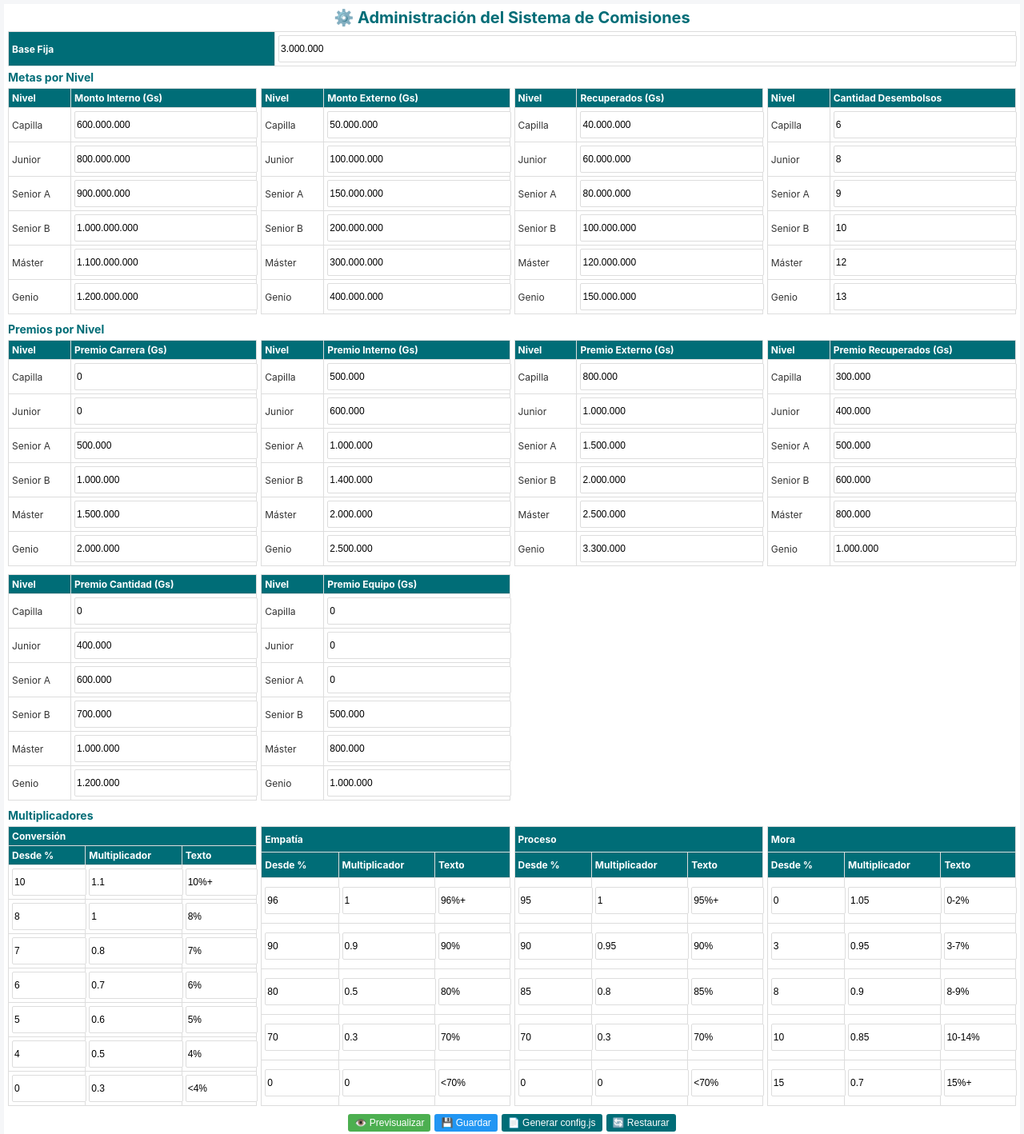
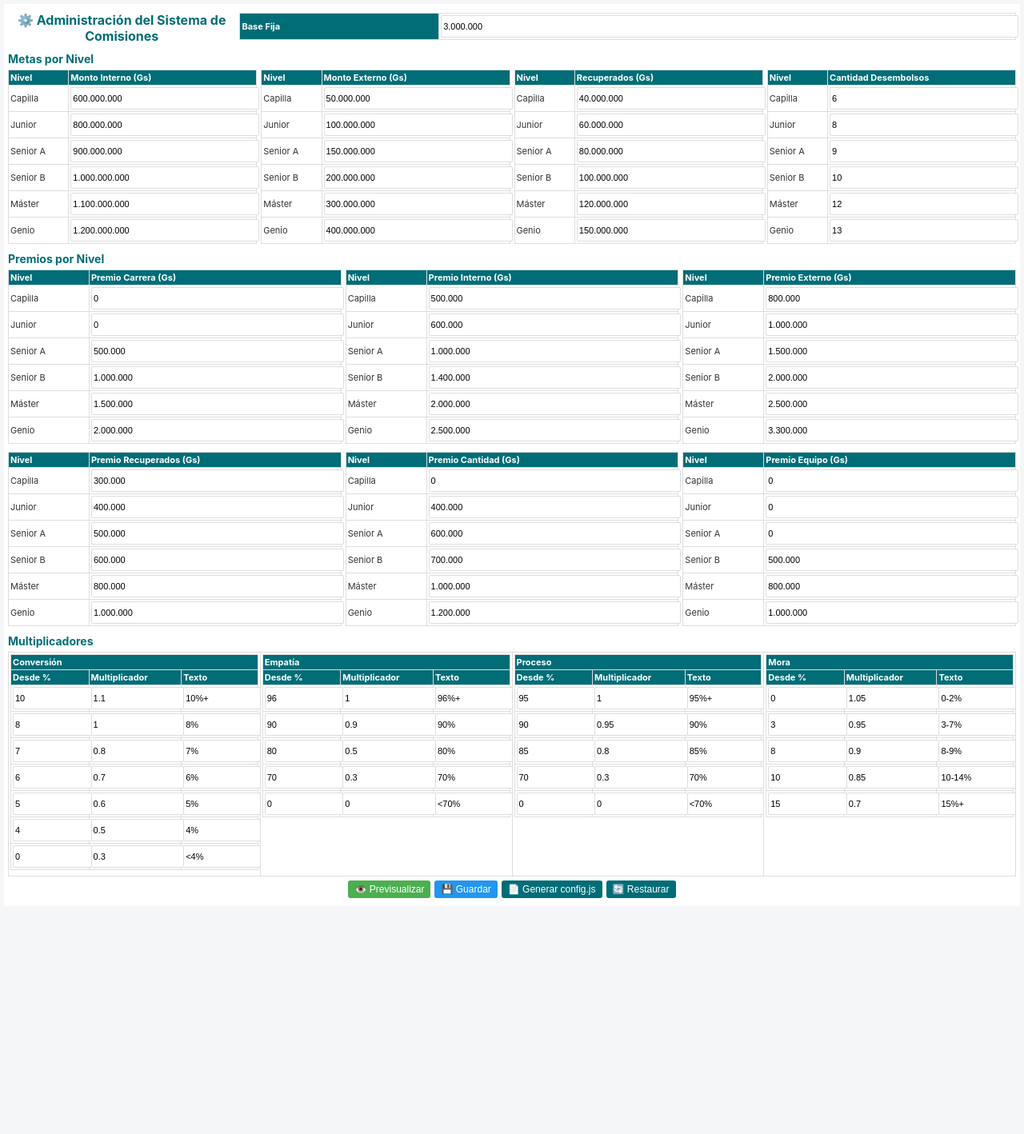
Before and after one commit to guilleotabo/Comisiones-comercial, a plain HTML site: page admin.html in a window 1280 px wide. Shown: the whole page at 80% size. After the commit the page ends 1138 px from the top, so only its background shows below. Drawn offline with Linux system fonts and the light colour scheme.

Commit message:
Adjust admin layout for compact view

```diff
--- a/admin.html
+++ b/admin.html
@@ -19,8 +19,8 @@
             margin:0 auto;
         }
         h1 {
-            font-size:20px;
-            margin:0 0 5px;
+            font-size:16px;
+            margin:5px;
             text-align:center;
             color:#006D77;
         }
@@ -32,11 +32,12 @@
         table {
             width:100%;
             border-collapse:collapse;
+            font-size:11px;
             margin-bottom:5px;
         }
         th,td {
             border:1px solid #ddd;
-            padding:4px;
+            padding:2px;
             text-align:left;
         }
         th {
@@ -45,9 +46,9 @@
         }
         input[type="number"],input[type="text"] {
             width:100%;
-            height:28px;
+            height:22px;
             padding:2px;
-            font-size:12px;
+            font-size:11px;
             border:1px solid #ddd;
             border-radius:2px;
         }
@@ -57,13 +58,19 @@
             grid-template-columns:repeat(4,1fr);
             gap:5px;
         }
+        .grid-3 {
+            display:grid;
+            grid-template-columns:repeat(3,1fr);
+            gap:5px;
+        }
+        .grid-4 td:first-child,.grid-4 th:first-child,
+        .grid-3 td:first-child,.grid-3 th:first-child{max-width:50px;}
         @media(max-width:768px){
-            .grid-4{grid-template-columns:repeat(2,1fr);} }
+            .grid-4{grid-template-columns:repeat(2,1fr);} .grid-3{grid-template-columns:repeat(2,1fr);} }
         .button-group{
             margin:5px 0;
             display:flex;
             gap:5px;
-            flex-wrap:wrap;
             justify-content:center;
         }
         button{
@@ -77,6 +84,9 @@
         }
         .preview{background:#4CAF50;}
         .save-local{background:#2196F3;}
+        .header-row{display:flex;align-items:center;gap:5px;}
+        .mult-wrap{width:100%;border-collapse:collapse;}
+        .mult-wrap td{vertical-align:top;}
         .success{
             background:#E8F5E9;
             border-left:4px solid #4CAF50;
@@ -85,7 +95,7 @@
             display:none;
         }
         .output-section{
-            margin-top:10px;
+            margin-top:5px;
             display:none;
         }
         textarea{
@@ -100,9 +110,8 @@
 </head>
 <body>
 <div class="container">
-    <h1>⚙️ Administración del Sistema de Comisiones</h1>
-
-    <div class="base-line">
+    <div class="header-row">
+        <h1>⚙️ Administración del Sistema de Comisiones</h1>
         <table>
             <tr>
                 <th>Base Fija</th>
@@ -152,7 +161,7 @@
     </div>
 
     <h2>Premios por Nivel</h2>
-    <div class="grid-4">
+    <div class="grid-3">
         <table>
             <tr><th>Nivel</th><th>Premio Carrera (Gs)</th></tr>
             <tr><td>Capilla</td><td><input type="text" id="premio-carrera-0" value="0" onkeyup="formatearInput(this)"></td></tr>
@@ -210,8 +219,7 @@
     </div>
 
     <h2>Multiplicadores</h2>
-    <div class="grid-4">
-        <table>
+    <table class="mult-wrap"><tr><td><table>
             <tr><th colspan="3">Conversión</th></tr>
             <tr><th>Desde %</th><th>Multiplicador</th><th>Texto</th></tr>
             <tr><td><input type="number" id="mult-conv-min-0" value="10"></td><td><input type="number" id="mult-conv-val-0" value="1.1" step="0.01"></td><td><input type="text" id="mult-conv-text-0" value="10%+"></td></tr>
@@ -221,8 +229,7 @@
             <tr><td><input type="number" id="mult-conv-min-4" value="5"></td><td><input type="number" id="mult-conv-val-4" value="0.6" step="0.01"></td><td><input type="text" id="mult-conv-text-4" value="5%"></td></tr>
             <tr><td><input type="number" id="mult-conv-min-5" value="4"></td><td><input type="number" id="mult-conv-val-5" value="0.5" step="0.01"></td><td><input type="text" id="mult-conv-text-5" value="4%"></td></tr>
             <tr><td><input type="number" id="mult-conv-min-6" value="0"></td><td><input type="number" id="mult-conv-val-6" value="0.3" step="0.01"></td><td><input type="text" id="mult-conv-text-6" value="<4%"></td></tr>
-        </table>
-        <table>
+        </table></td><td><table>
             <tr><th colspan="3">Empatía</th></tr>
             <tr><th>Desde %</th><th>Multiplicador</th><th>Texto</th></tr>
             <tr><td><input type="number" id="mult-emp-min-0" value="96"></td><td><input type="number" id="mult-emp-val-0" value="1" step="0.01"></td><td><input type="text" id="mult-emp-text-0" value="96%+"></td></tr>
@@ -230,8 +237,7 @@
             <tr><td><input type="number" id="mult-emp-min-2" value="80"></td><td><input type="number" id="mult-emp-val-2" value="0.5" step="0.01"></td><td><input type="text" id="mult-emp-text-2" value="80%"></td></tr>
             <tr><td><input type="number" id="mult-emp-min-3" value="70"></td><td><input type="number" id="mult-emp-val-3" value="0.3" step="0.01"></td><td><input type="text" id="mult-emp-text-3" value="70%"></td></tr>
             <tr><td><input type="number" id="mult-emp-min-4" value="0"></td><td><input type="number" id="mult-emp-val-4" value="0" step="0.01"></td><td><input type="text" id="mult-emp-text-4" value="<70%"></td></tr>
-        </table>
-        <table>
+        </table></td><td><table>
             <tr><th colspan="3">Proceso</th></tr>
             <tr><th>Desde %</th><th>Multiplicador</th><th>Texto</th></tr>
             <tr><td><input type="number" id="mult-proc-min-0" value="95"></td><td><input type="number" id="mult-proc-val-0" value="1" step="0.01"></td><td><input type="text" id="mult-proc-text-0" value="95%+"></td></tr>
@@ -239,8 +245,7 @@
             <tr><td><input type="number" id="mult-proc-min-2" value="85"></td><td><input type="number" id="mult-proc-val-2" value="0.8" step="0.01"></td><td><input type="text" id="mult-proc-text-2" value="85%"></td></tr>
             <tr><td><input type="number" id="mult-proc-min-3" value="70"></td><td><input type="number" id="mult-proc-val-3" value="0.3" step="0.01"></td><td><input type="text" id="mult-proc-text-3" value="70%"></td></tr>
             <tr><td><input type="number" id="mult-proc-min-4" value="0"></td><td><input type="number" id="mult-proc-val-4" value="0" step="0.01"></td><td><input type="text" id="mult-proc-text-4" value="<70%"></td></tr>
-        </table>
-        <table>
+        </table></td><td><table>
             <tr><th colspan="3">Mora</th></tr>
             <tr><th>Desde %</th><th>Multiplicador</th><th>Texto</th></tr>
             <tr><td><input type="number" id="mult-mora-min-0" value="0"></td><td><input type="number" id="mult-mora-val-0" value="1.05" step="0.01"></td><td><input type="text" id="mult-mora-text-0" value="0-2%"></td></tr>
@@ -248,8 +253,7 @@
             <tr><td><input type="number" id="mult-mora-min-2" value="8"></td><td><input type="number" id="mult-mora-val-2" value="0.9" step="0.01"></td><td><input type="text" id="mult-mora-text-2" value="8-9%"></td></tr>
             <tr><td><input type="number" id="mult-mora-min-3" value="10"></td><td><input type="number" id="mult-mora-val-3" value="0.85" step="0.01"></td><td><input type="text" id="mult-mora-text-3" value="10-14%"></td></tr>
             <tr><td><input type="number" id="mult-mora-min-4" value="15"></td><td><input type="number" id="mult-mora-val-4" value="0.7" step="0.01"></td><td><input type="text" id="mult-mora-text-4" value="15%+"></td></tr>
-        </table>
-    </div>
+        </table></td></tr></table>
 
     <div class="button-group">
         <button class="preview" onclick="previewChanges()">👁️ Previsualizar</button>
```
